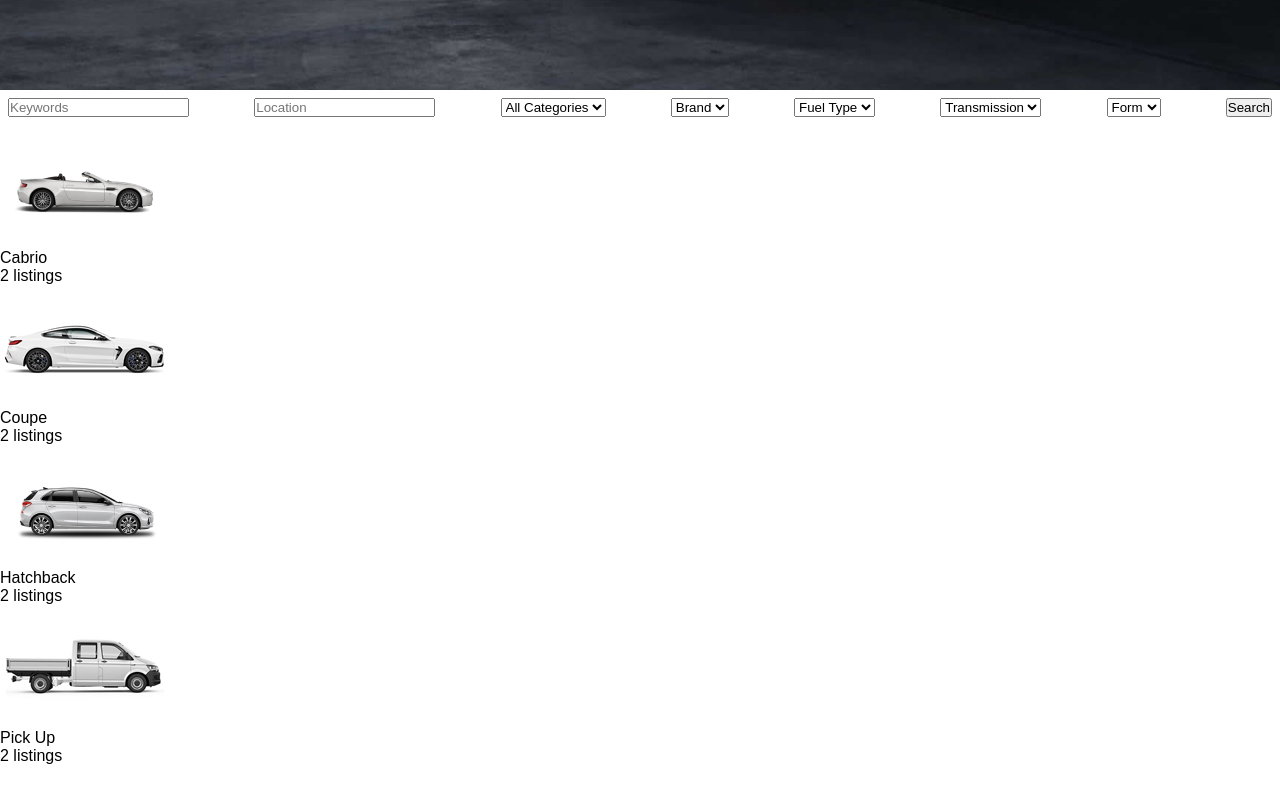
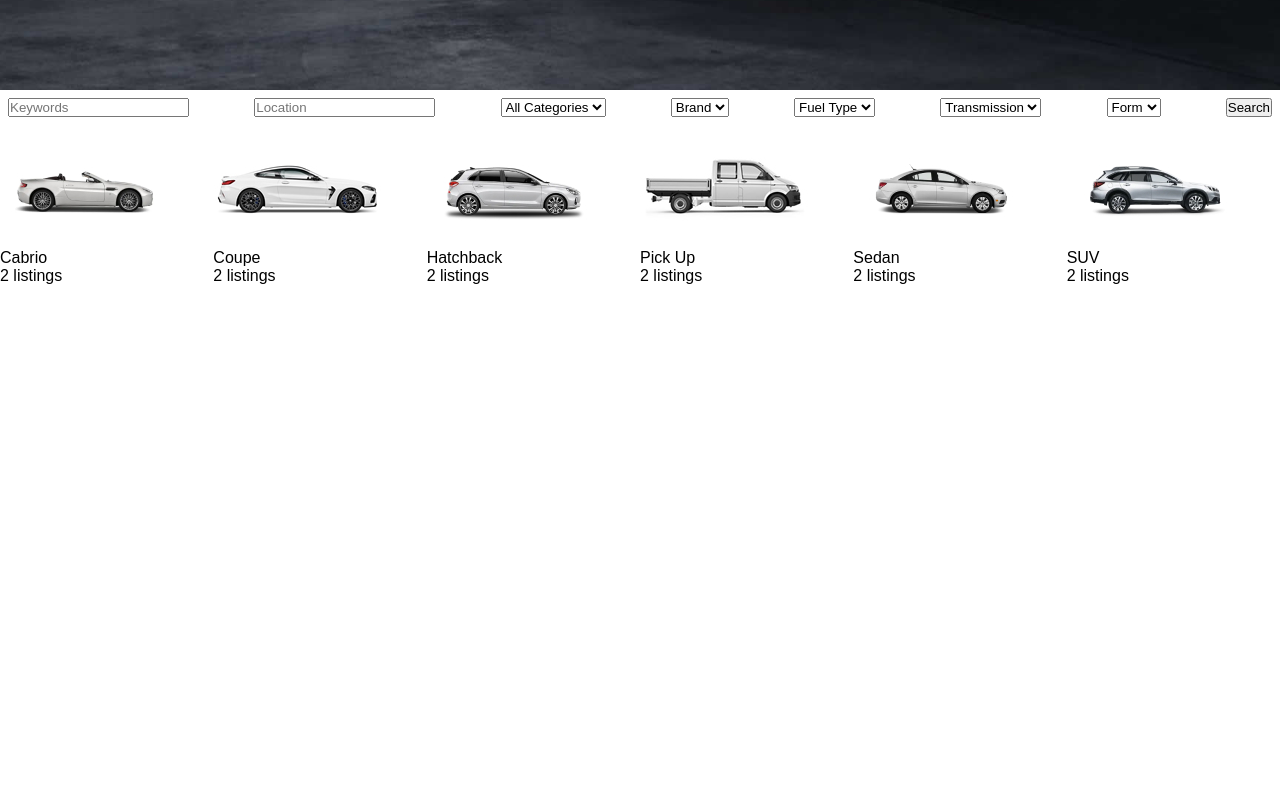
Before and after one commit to Giovanni-Palmitessa/proj-html-vuejs, a Vue app: page / in a window 1280 px wide. Shown: the part 780-1580 px from the top of the page. After the commit the page ends 1065 px from the top, so only its background shows below. Built offline with nearby package versions, Linux system fonts and the light colour scheme.

Commit message:
add flex to container of small cards

```diff
--- a/src/components/AppMain.vue
+++ b/src/components/AppMain.vue
@@ -134,4 +134,8 @@ export default {
   justify-content: space-between;
   padding: 0.5rem;
 }
+
+.smallCardList {
+  display: flex;
+}
 </style>
```
